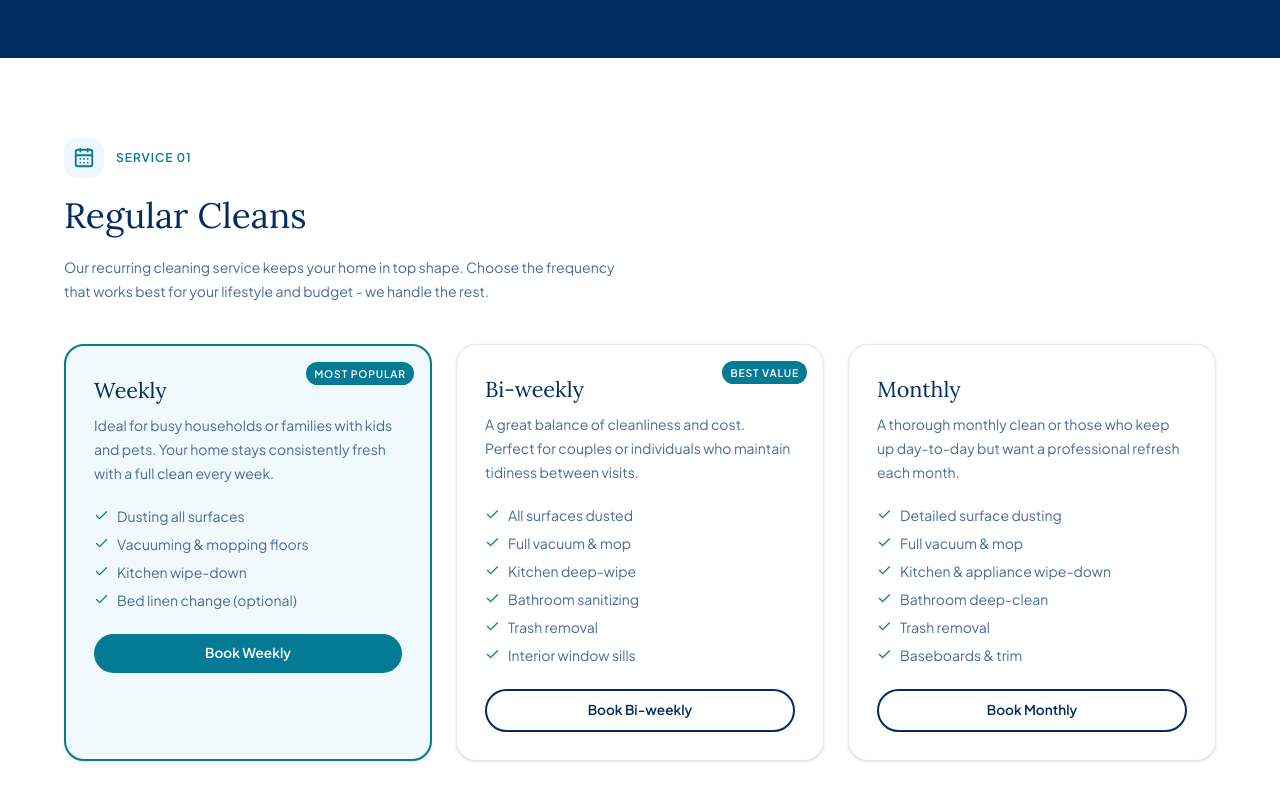
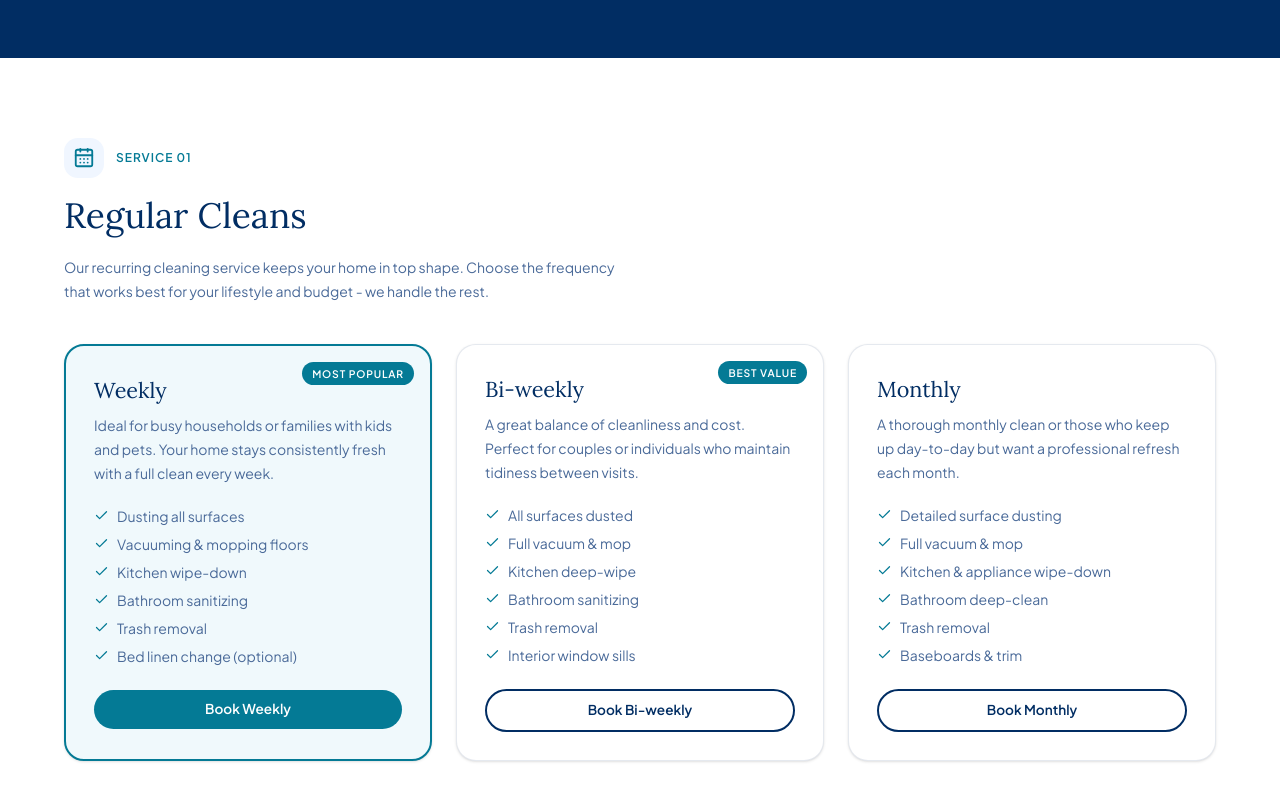
Before and after one commit to rmathew21/clean-home-pros, a Next.js app: page /services in a window 1280 px wide. Shown: the part 462-1262 px from the top of the page. Built offline with nearby package versions, Linux system fonts and the light colour scheme.

Commit message:
fix: added missing cleaning options from regularFrequencies in Services page

```diff
--- a/components/ServicesPage.tsx
+++ b/components/ServicesPage.tsx
@@ -19,6 +19,8 @@ const regularFrequencies = [
       "Dusting all surfaces",
       "Vacuuming & mopping floors",
       "Kitchen wipe-down",
+      "Bathroom sanitizing",
+      "Trash removal",
       "Bed linen change (optional)",
     ],
   },
@@ -202,7 +204,7 @@ export function ServicesPage() {
                       fontSize: "0.65rem",
                       letterSpacing: "0.08em",
                     }}
-                    className="absolute top-4 right-4 text-white px-2 5 py-1 rounded-full uppercase"
+                    className="absolute top-4 right-4 text-white px-2.5 py-1 rounded-full uppercase"
                   >
                     {freq.badge}
                   </div>
```
